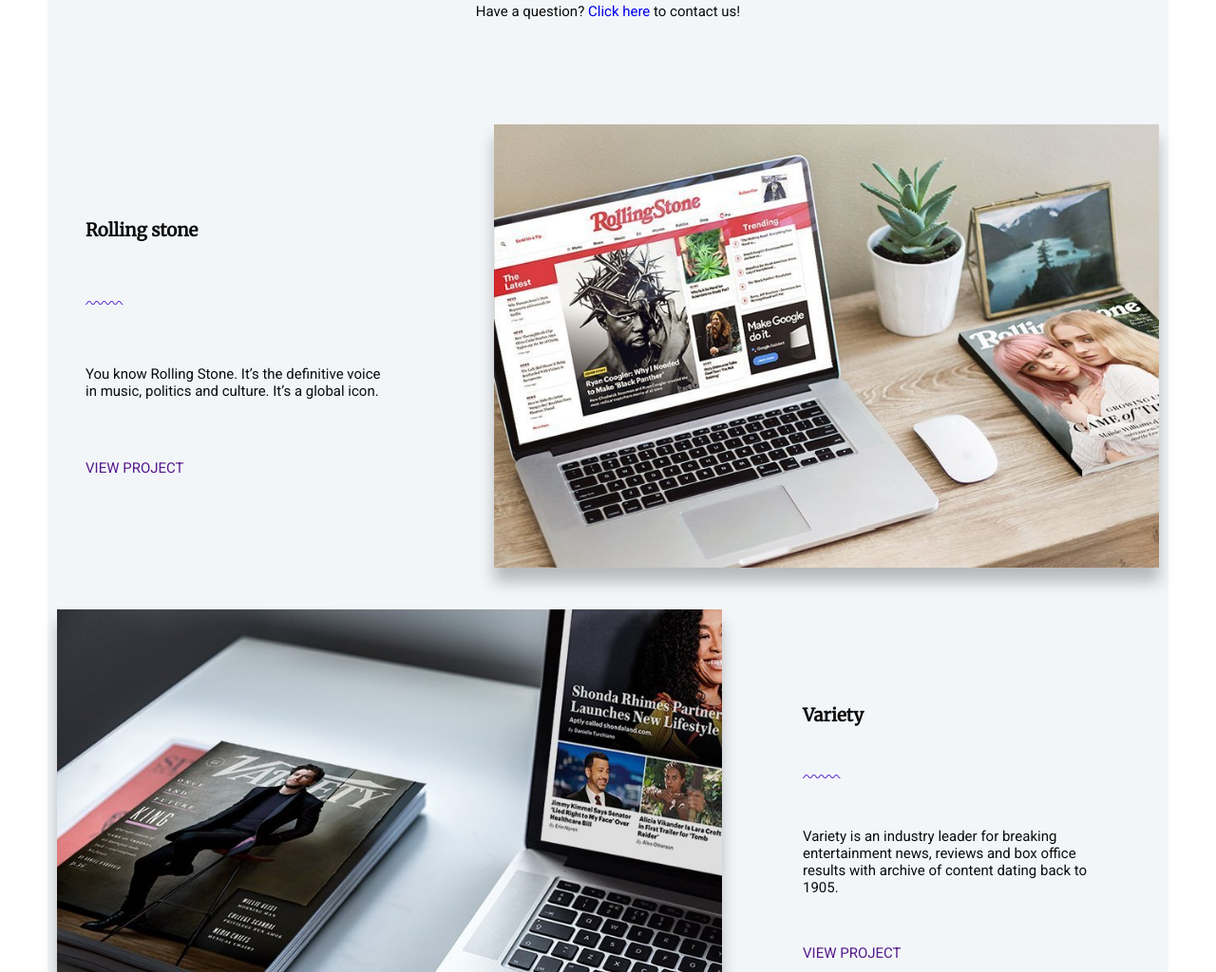
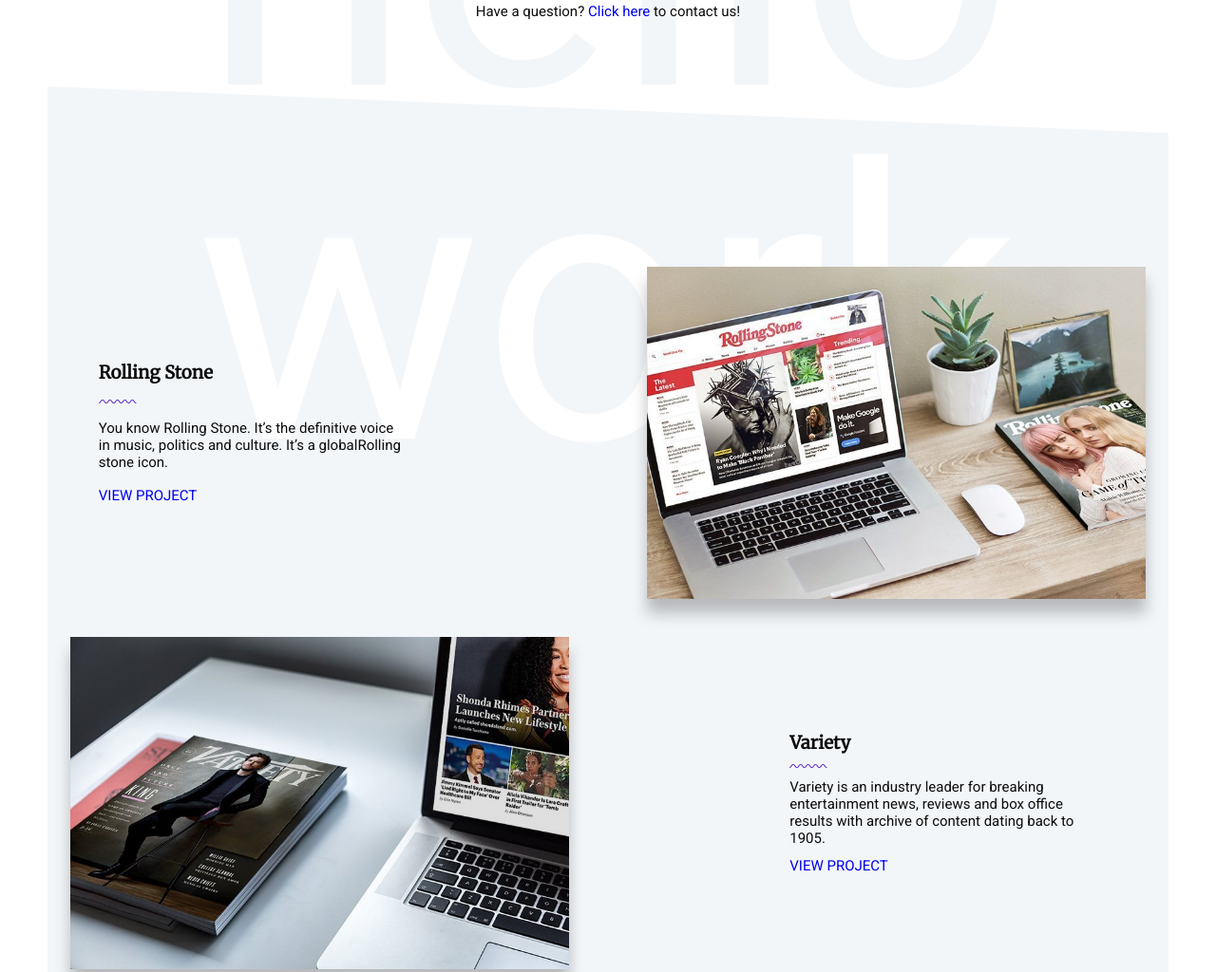
Before and after one commit to gerardheuvelman/novi-frontend-html-css-concept-opdracht, a plain HTML site: page index.html in a window 1280 px wide. Shown: the part 717-1741 px from the top of the page at 95% size. Drawn offline with Linux system fonts and the light colour scheme.

Commit message:
alle opdrachten af MUV mobile versie

```diff
--- a/index.html
+++ b/index.html
@@ -9,11 +9,11 @@
 <div class="main-container">
     <header>
         <nav>
-            <p>REKUPE</p>
+            <p><a class="navbar" href="index.html">REKUPE</a></p>
             <ul>
-                <li>Case Studies</li>
-                <li>Services</li>
-                <li>Contact Us</li>
+                <li><a class="navbar" href="case-studies.html">Case Studies</a></li>
+                <li><a class="navbar" href="services.html">Services</a></li>
+                <li><a class="navbar" href="contact.html">Contact Us</a></li>
             </ul>
         </nav>
         <div>
@@ -21,12 +21,14 @@
                 <h1>Your website is an investment in the success of your business.</h1>
                 <p>We are here to help you succeed.</p>
                 <button>Let's work together</button>
+                <div class="slanted-mask-bottom"></div>
             </div>
         </div>
         <img src="./assets/squiggle_line_stripe.svg" alt="Horizontal squiggly line with a vertical stripe under it">
     </header>
     <main>
         <section id="hello">
+            <div class="gray-text-in-background">hello</div>
             <div>
                 <h2>Rekupe is a digital agency in Los Angeles.</h2>
                 <h2>We use strategic UX, SEO optimization and beautiful visual
@@ -36,14 +38,19 @@
                 <p>Have a question? <a href="#form">Click here</a> to contact us!</p>
             </div>
         </section>
-        <section id="work">
+        <section class="work" class="section-background-gray">
+                <div class="white-text-in-background">work</div>
+                <div class="slanted-mask-top"></div>
+                <div class="slanted-mask-bottom"></div>
+            <div class="section-content">
                 <article id="article-1">
                     <div>
-                    <h3>Rolling stone</h3>
+                        <h3>Rolling Stone</h3>
                         <img src="./assets/squiggle_line.svg" alt="horizontal squiggly line">
-                    <p>You know Rolling Stone. It’s the definitive voice in music, politics and culture. It’s a global
+                        <p>You know Rolling Stone. It’s the definitive voice in music, politics and culture. It’s a
+                            globalRolling stone
                             icon.</p>
-                    <a href="">VIEW PROJECT</a>
+                        <a class="animation" href="./project1.html">VIEW PROJECT</a>
                     </div>
                     <span class="image-wrapper">
                     <img src="./assets/work-image-01.jpeg" alt="A laptop on a desk.">
@@ -56,7 +63,7 @@
                         <p>Variety is an industry leader for breaking entertainment news, reviews and box office results
                             with archive
                             of content dating back to 1905.</p>
-                    <a href="">VIEW PROJECT</a>
+                        <a class="animation" href="./project2.html">VIEW PROJECT</a>
                     </div>
                     <span class="image-wrapper">
                     <img src="./assets/work-image-02.jpeg" alt="A book beside a laptop.">
@@ -67,14 +74,16 @@
                         <h3>Worth</h3>
                         <img src="./assets/squiggle_line.svg" alt="horizontal squiggly line">
                         <p> A global media platform connecting a community that embraces worth beyond wealth.</p>
-                    <a href="">VIEW PROJECT</a>
+                        <a class="animation" href="./project3.html">VIEW PROJECT</a>
                     </div>
                     <span class="image-wrapper">
                     <img src="./assets/work-image-03.jpeg" alt="A hand operating a tablet computer.">
                 </span>
                 </article>
+            </div>
         </section>
         <section id="services">
+            <div class="gray-text-in-background">services</div>
             <div class="row">
                 <article>
                     <img src="./assets/icon_web-design.svg" alt="Web design.">
@@ -135,6 +144,7 @@
         </section>
         <section id="form">
             <div>
+                <div class="slanted-mask-top"></div>
                 <h1>Let's work together</h1>
 
                 <p>Have a question? Need a quote? Let us know!</p>
--- a/styles.css
+++ b/styles.css
@@ -1,11 +1,17 @@
 /*Vragen voor SME*/
-/*Wat is noise texture ?*/
-/*hoe kan ik de div in de header centraliseren zonder meteen de navbar te vekloten?*/
-/*Uitgerekte CSS driehoek???*/
+
 
 
 /*IMPORTS*/
 @import url('https://fonts.googleapis.com/css2?family=Merriweather&family=Roboto&display=swap');
+
+@media screen and (max-width: 575px) {
+/*  TO DO  */
+}
+
+/*DE MEDIA QUERY VOO MOBIEL STAAT HIERBOVEN. ZODRA IK KLAAR BEN MET DIT ONTWWERP DAN VERPLAATS IK ALLES WAT BLIJFT GELDEN VOOR DE MOBIELE VERSIE NAAR DE BOVENSTAANDE MEDIA_QUERY.*/
+@media screen and (min-width: 576px) {
+
 
 /*////////////////////////
     Table of Contents
@@ -33,11 +39,11 @@ body {
 }
 header {
     color: var(--licht-grijs);
-    background: linear-gradient(-45deg, var(--paars), var(--blauw));
+    background: linear-gradient(-45deg, var(--paars), var(--blauw)), url(./assets/noise-texture.png);
+    background-blend-mode: color;
 
 }
 main {
-    background-color: var(--licht-grijs);
     color: var(--zwart);
 }
 footer {
@@ -67,10 +73,11 @@ h1 {
     font-size: 30px;
 }
 
-p, a, li, label, textarea {
+p, a, a:link, a:visited, li, label, textarea {
     font-family: Roboto, sans-serif;
     text-decoration: none;
     font-size: 15px;
+    /*z-index: 0;*/
 }
 
 ul {
@@ -80,13 +87,55 @@ ul {
 /* ------------------------------- 3. Layout --------------------------------------- */
 /* --------------- 3.1 Reusables ----------------------- */
 :root {
-    --paars: #5722CD;
-    --blauw: #4845E4;
+    --paars: rgba(87,34,205,1);
+    --blauw:  rgba(75,73,232,1);
     --roze: #ED4385;
     --zwart:  #0C0C0C ;
     --licht-paars: #F2F0FF;
     --licht-grijs: #F3F6F9;
     --grijs:  #7A7A7A;
+    --page-width: 1200px;
+}
+
+.slanted-mask-top, .slanted-mask-bottom {
+    /*border: #ED4385 solid;*/
+    position: absolute;
+    width: var(--page-width);
+    left: 0;
+}
+
+.slanted-mask-top {
+    border-top: 50px solid white;
+    border-left: var(--page-width) solid transparent; /* THIS NEEDS TO CHANGE!!!*/
+    top: 0;
+}
+
+.slanted-mask-bottom {
+    border-bottom: 50px solid white;
+    border-right: var(--page-width) solid transparent; /* THIS NEEDS TO CHANGE!!!*/
+    bottom: 0;
+}
+
+.white-text-in-background, .gray-text-in-background { /* CAN ALSO BE IMPLEMENTED AS A PDEUSO ELEMENT */
+    /*border: #ED4385 solid;*/
+    position: absolute;
+    z-index: -1;
+    width: 100%;
+    left: 0px;
+    top:0px;
+    font-family: Roboto, sans-serif;
+    text-decoration: none;
+    text-align: center;
+    font-size: 400px;
+    overflow:hidden;
+}
+
+.white-text-in-background {
+    color: white;
+}
+
+.gray-text-in-background {
+    color: var(--licht-grijs);
 }
 
 /* --------------- 3.2 Other --------------------------- */
@@ -97,7 +146,7 @@ body {
 .main-container {
     display: flex;
     flex-direction: column;
-    flex-basis: 1200px;
+    flex-basis: var(--page-width);
     padding: 0px 10px 0px 10px;
 }
 main {
@@ -116,6 +165,7 @@ footer {
 /* --------------- 4.1 Header ------------------------- */
 
 header {
+    /*border: #ED4385 solid;*/
     position: relative;
     display: flex;
     flex-direction: column;
@@ -140,6 +190,9 @@ nav>ul {
     flex-basis: 300px;
     justify-content: space-between;
 }
+ .navbar {
+     color: white;
+ }
 
 header>div {
     /*border: #ED4385 solid;*/
@@ -167,10 +220,11 @@ header>div>div>p {
     font-size: 18px;
 }
 
+header>img {
+    /*border: #ED4385 solid;*/
 
-header>img {
     position: absolute;
-    bottom: 0px;
+    bottom: 20px;
     left: calc(50% - 30px);
     width: 60px;
     height: 60px;
@@ -180,9 +234,11 @@ header>img {
 
 /* --------------- 4.2 Introduction ------------------- */
 #hello  {
+    position: relative;
     display: flex;
     justify-content: center;
 }
+
 #hello>div {
     flex-basis: 700px;
 }
@@ -200,19 +256,29 @@ header>img {
 
 
 /* --------------- 4.3 Work ------------------- */
-#work {
-    padding: 0px 10px 0px 10px;
+.work {
+    /*border: #ED4385 solid;*/
+    position:relative;
+    padding: 150px 10px 150px 10px;
+    background-color: var(--licht-grijs);
+    z-index: -2;
 }
 
-#work > article {
+.section-content {
+    /*z-index: 0;*/
+}
+
+.section-content > article {
+    /*border: #ED4385 solid;*/
     display: flex;
     flex-direction: row;
-    justify-content: space-between;
+    justify-content: space-around;
     margin-top: 40px;
     margin-bottom: 40px;
 }
 
-#work > article > div {
+.section-content > article > div {
+    /*border: #ED4385 solid;*/
     display: flex;
     flex-direction: column;
     justify-content: space-between;
@@ -225,33 +291,53 @@ header>img {
     margin-bottom: 100px;
 }
 
-#work > article > div > img {
+.section-content > article > div > img {
     width: 40px;
 }
 
-#work > article > div > p {
+.section-content > article > div > p {
     text-align: start;
     margin:0;
     /*border: #0C0C0C solid;*/
 }
 
-#work > article > span {
+.animation::after {
+
+}
+
+.animation {
+
+}
+
+
+
+
+.section-content > article > span {
+    /*border: #ED4385 solid;*/
     flex-basis: 700px;
+    display: flex;
+    justify-content: end;
+
     flex-grow: 0;
     flex-shrink: 1;
 }
 
-#work > article > span > img {
-    width: 100%;
+.section-content > article > span > img {
+    width: 75%;
     box-shadow: 0px 15px 15px  rgba(0, 0, 0, 0.25);
 
 }
 
-#work >article:nth-child(even) {
+.section-content >article:nth-child(even) > span {
+    justify-content: start;
+}
+
+.section-content >article:nth-child(even) {
     flex-direction: row-reverse;
 }
 /* --------------- 4.4 Services ------------------- */
 #services{
+    position: relative;
     display: flex;
     flex-direction:  column;
     padding: 40px;
@@ -271,8 +357,6 @@ header>img {
     margin: 10px;
     padding: 10px;
     box-shadow: 0px 3px 3px  rgba(0, 0, 0, 0.20);
-
-
 }
 
 #services > .row > article > img {
@@ -285,7 +369,11 @@ header>img {
 
 /* --------------- 4.3 Form ------------------- */
 #form {
-    background: linear-gradient(-45deg, var(--paars), var(--blauw));
+    /*border: #ED4385 solid;*/
+    position: relative;
+    background: linear-gradient(-45deg, var(--paars), var(--blauw)), url(./assets/noise-texture.png);
+    background-blend-mode: color;
+
     color: var(--licht-grijs) ;
     display: flex;
     flex-direction: row;
@@ -331,7 +419,16 @@ header>img {
 
 }
 
-/* ------------------------------- 5. Media Queries -------------------------------- */
-@media screen and (min-width: 576px) {
+
 
 }
+/* ------------------------------- 5. Media Queries -------------------------------- */
+/*==================================================================================================================*/
+/*==================================================================================================================*/
+/*==================================================================================================================*/
+/*==================================================================================================================*/
+/*==================================================================================================================*/
+/*==================================================================================================================*/
+/*==================================================================================================================*/
+/*==================================================================================================================*/
+/*==================================================================================================================*/
```
Also changed, not shown: case-studies.html (added, +10 -0 lines), contact.html (added, +10 -0 lines), project1.html (added, +10 -0 lines), project2.html (added, +10 -0 lines), project3.html (added, +10 -0 lines), services.html (added, +10 -0 lines). Lines whose indentation alone changed are shown as unchanged.
